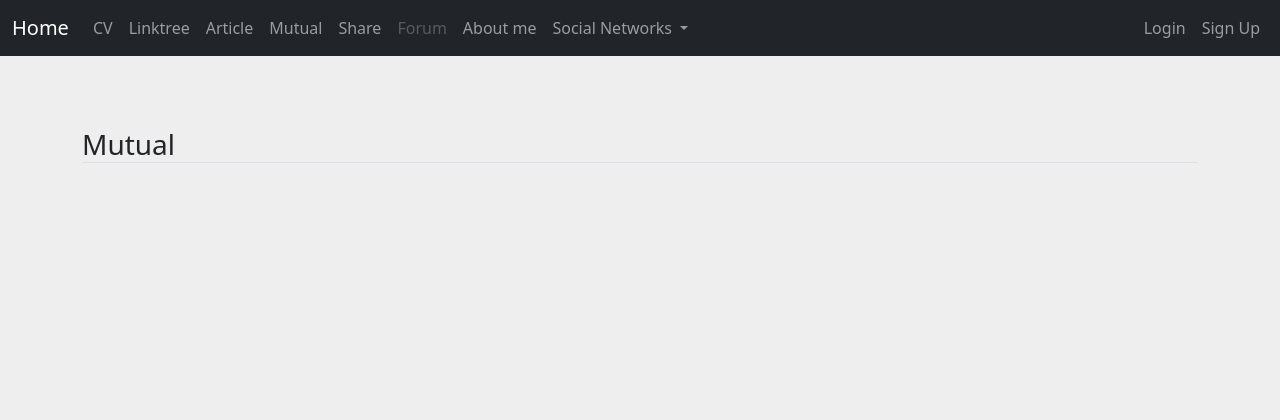
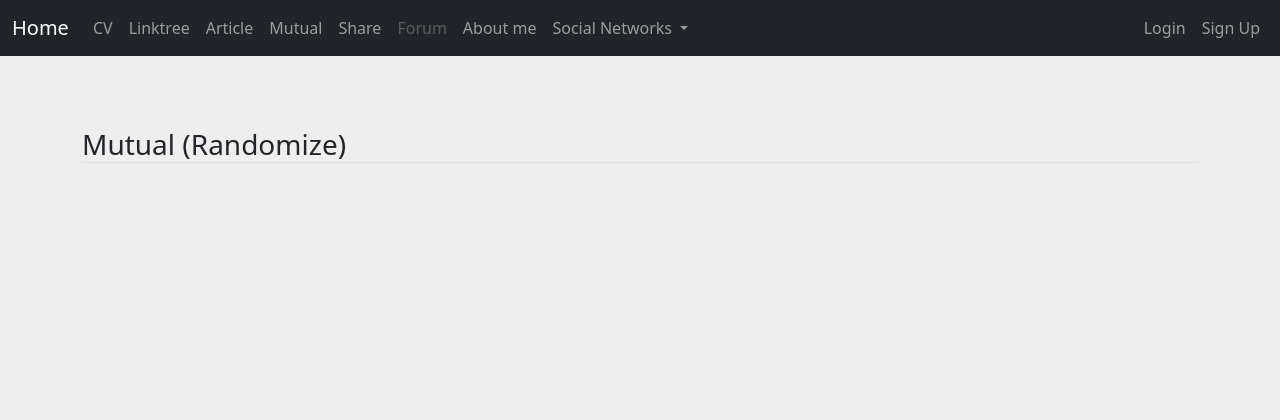
Before and after one commit to bensuperpc/bensuperpc_website, a Flask app: page /mutual in a window 1280 px wide. Shown: the top 420 px of the page. Run offline with Flask 2, Linux system fonts and the light colour scheme; data that the repository does not hold is empty; parts of the project's set-up code (start-up, migrations or seed data) failed here and were passed over; some libraries are stand-ins or nearby versions.

Commit message:
Randomize mutual
Signed-off-by: Bensuperpc <bensuperpc@gmail.com>

```diff
--- a/project/main.py
+++ b/project/main.py
@@ -12,6 +12,7 @@ from flask import (
 from flask_login import current_user, login_required
 from loguru import logger
 from werkzeug.exceptions import abort
+import random
 
 from .db import Mutual, Post
 
@@ -48,6 +49,7 @@ def curriculum_vitae():
 @main.route("/mutual")
 def mutual():
     mutuals = Mutual.query.all()
+    random.shuffle(mutuals)
     return render_template("mutual.html", mutuals=mutuals)
 
 
--- a/project/templates/mutual.html
+++ b/project/templates/mutual.html
@@ -5,7 +5,7 @@
     <div class="container">
         <div class="row pt-5">
             <div class="col-12">
-                <h3 class="border-bottom mb-4">{% block title %} Mutual {% endblock %}</h3>
+                <h3 class="border-bottom mb-4">{% block title %} Mutual (Randomize) {% endblock %}</h3>
             </div>
         </div>
         <div class="row">
```
